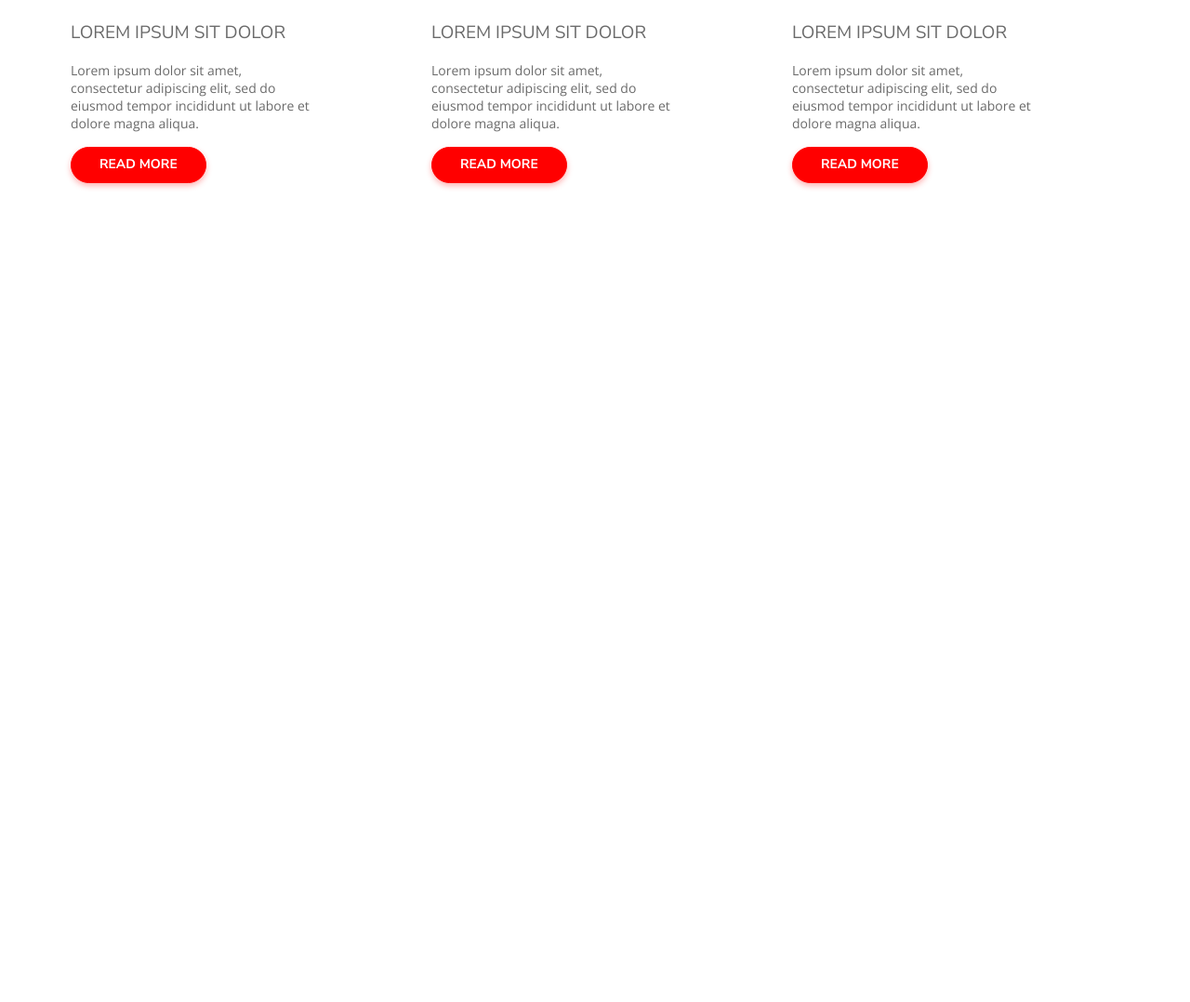
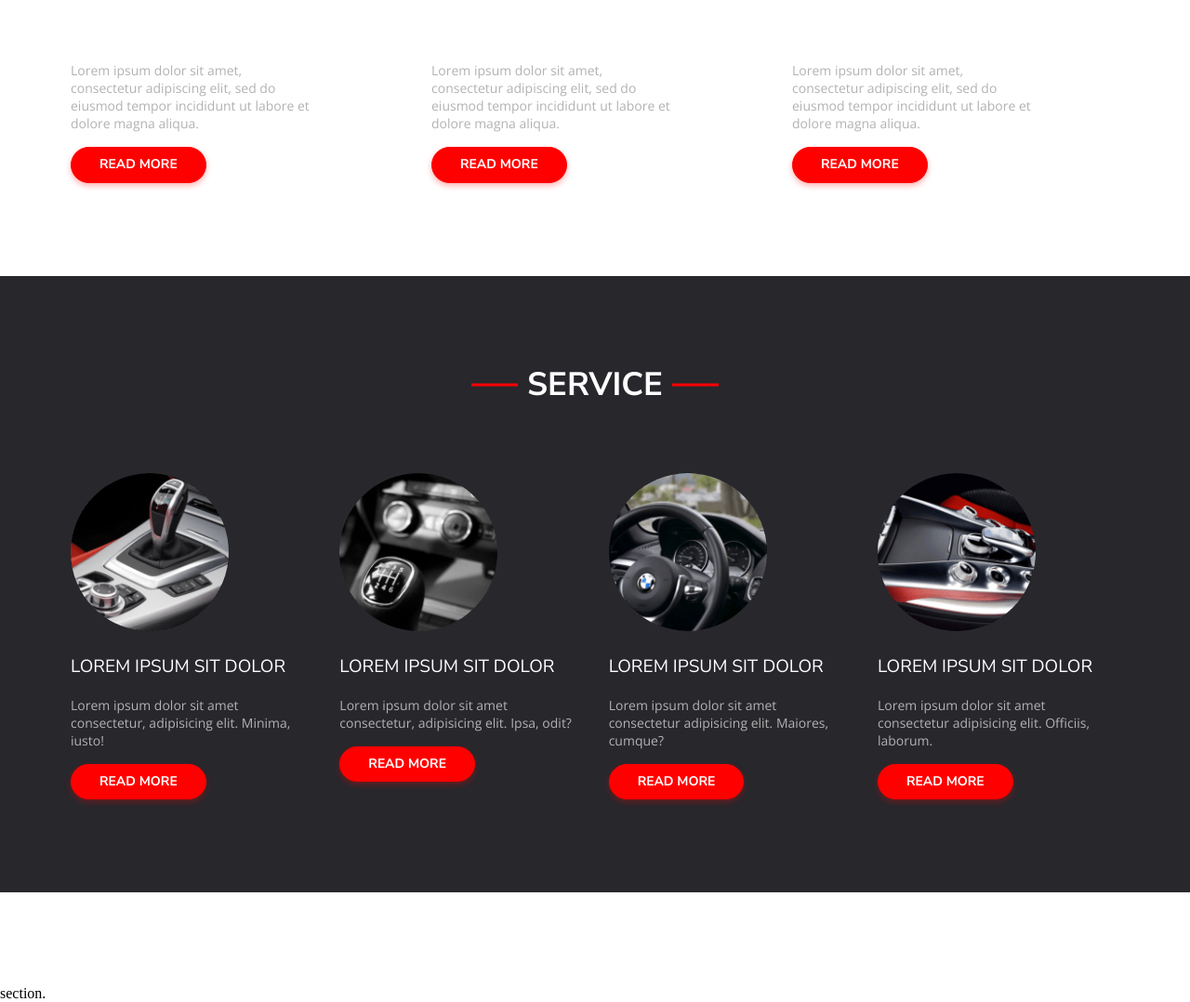
Before and after one commit to olekmorawski/car_sharing, a plain HTML site: page index.html in a window 1280 px wide. Shown: the part 1173-2251 px from the top of the page at 93% size. Before the commit the page ends 1470 px from the top, so only its background shows below. Drawn offline with nearby package versions, Linux system fonts and the light colour scheme.

Commit message:
service section

```diff
--- a/index.html
+++ b/index.html
@@ -57,7 +57,7 @@
       <div class="inner">
         <h2 class="section__hdl">BLOG</h2>
         <div class="section__box">
-          <div class="section__col">
+          <div class="section__col section__col--secondary">
             <img
               src="./styles/src/images/photo1-min.png"
               alt="Article photo"
@@ -70,7 +70,7 @@
             </p>
             <a href="" class="btn">READ MORE</a>
           </div>
-          <div class="section__col">
+          <div class="section__col section__col--secondary">
             <img
               src="./styles/src/images/photo2-min.png"
               alt="Article photo"
@@ -83,7 +83,7 @@
             </p>
             <a href="" class="btn">READ MORE</a>
           </div>
-          <div class="section__col">
+          <div class="section__col section__col--secondary">
             <img
               src="./styles/src/images/photo3-min.png"
               alt="Article photo"
@@ -99,5 +99,65 @@
         </div>
       </div>
     </section>
+    <section class="box box--dark section">
+      <div class="inner">
+        <h2 class="section__hdl section__hdl--secondary">SERVICE</h2>
+        <div class="section__box">
+          <div class="section__col section__col--secondary">
+            <img
+              src="./styles/src/images/mini1-min.png"
+              alt="Services image"
+              class="section__img section__img--secondary"
+            />
+            <h3 class="section__hdl--ternary">LOREM IPSUM SIT DOLOR</h3>
+            <p class="section__text">
+              Lorem ipsum dolor sit amet consectetur, adipisicing elit. Minima,
+              iusto!
+            </p>
+            <a href="" class="btn">READ MORE</a>
+          </div>
+          <div class="section__col section__col--secondary">
+            <img
+              src="./styles/src/images/mini2-min.png"
+              alt="Services image"
+              class="section__img section__img--secondary"
+            />
+            <h3 class="section__hdl--ternary">LOREM IPSUM SIT DOLOR</h3>
+            <p class="section__text">
+              Lorem ipsum dolor sit amet consectetur, adipisicing elit. Ipsa,
+              odit?
+            </p>
+            <a href="" class="btn">READ MORE</a>
+          </div>
+          <div class="section__col section__col--secondary">
+            <img
+              src="./styles/src/images/mini3-min.png"
+              alt="Services image"
+              class="section__img section__img--secondary"
+            />
+            <h3 class="section__hdl--ternary">LOREM IPSUM SIT DOLOR</h3>
+            <p class="section__text">
+              Lorem ipsum dolor sit amet consectetur adipisicing elit. Maiores,
+              cumque?
+            </p>
+            <a href="" class="btn">READ MORE</a>
+          </div>
+          <div class="section__col section__col--secondary">
+            <img
+              src="./styles/src/images/mini4-min.png"
+              alt="Services image"
+              class="section__img section__img--secondary"
+            />
+            <h3 class="section__hdl--ternary">LOREM IPSUM SIT DOLOR</h3>
+            <p class="section__text">
+              Lorem ipsum dolor sit amet consectetur adipisicing elit. Officiis,
+              laborum.
+            </p>
+            <a href="" class="btn">READ MORE</a>
+          </div>
+        </div>
+      </div>
+    </section>
+    section.
   </body>
 </html>
--- a/styles/styles.css
+++ b/styles/styles.css
@@ -163,6 +163,13 @@ body {
 
 .box {
 }
+
+.box.box--dark {
+  background-color: rgba(40, 39, 44, 1);
+  padding-top: 4.25rem;
+  padding-bottom: 6.25rem;
+}
+
 .section {
   margin-bottom: 6.25rem;
 }
@@ -174,6 +181,11 @@ body {
   font-size: 2.1875rem;
   position: relative;
   margin-bottom: 2.5625rem;
+}
+
+.section .section__hdl.section__hdl--secondary {
+  color: var(--secondary-color);
+  margin-bottom: 4.6875rem;
 }
 
 .section .section__hdl:before,
@@ -228,3 +240,19 @@ body {
   margin-bottom: 1rem;
   margin-top: 0;
 }
+.section__col .section__col--secondary {
+  align-items: center;
+  text-align: center;
+}
+
+.section .section__col--secondary h3 {
+  text-align: center;
+  color: var(--secondary-color);
+}
+
+.section .section__col--secondary p {
+  color: rgba(178, 178, 178, 1);
+}
+.section .section__img.section__img--secondary {
+  max-width: 10.625rem;
+}
```
Also changed, not shown: styles/src/images/mini1-min.png (added), styles/src/images/mini1@2x-min.png (added), styles/src/images/mini2-min.png (added), styles/src/images/mini2@2x-min.png (added), styles/src/images/mini3-min.png (added), styles/src/images/mini3@2x-min.png (added), styles/src/images/mini4-min.png (added), styles/src/images/mini4@2x-min.png (added).
